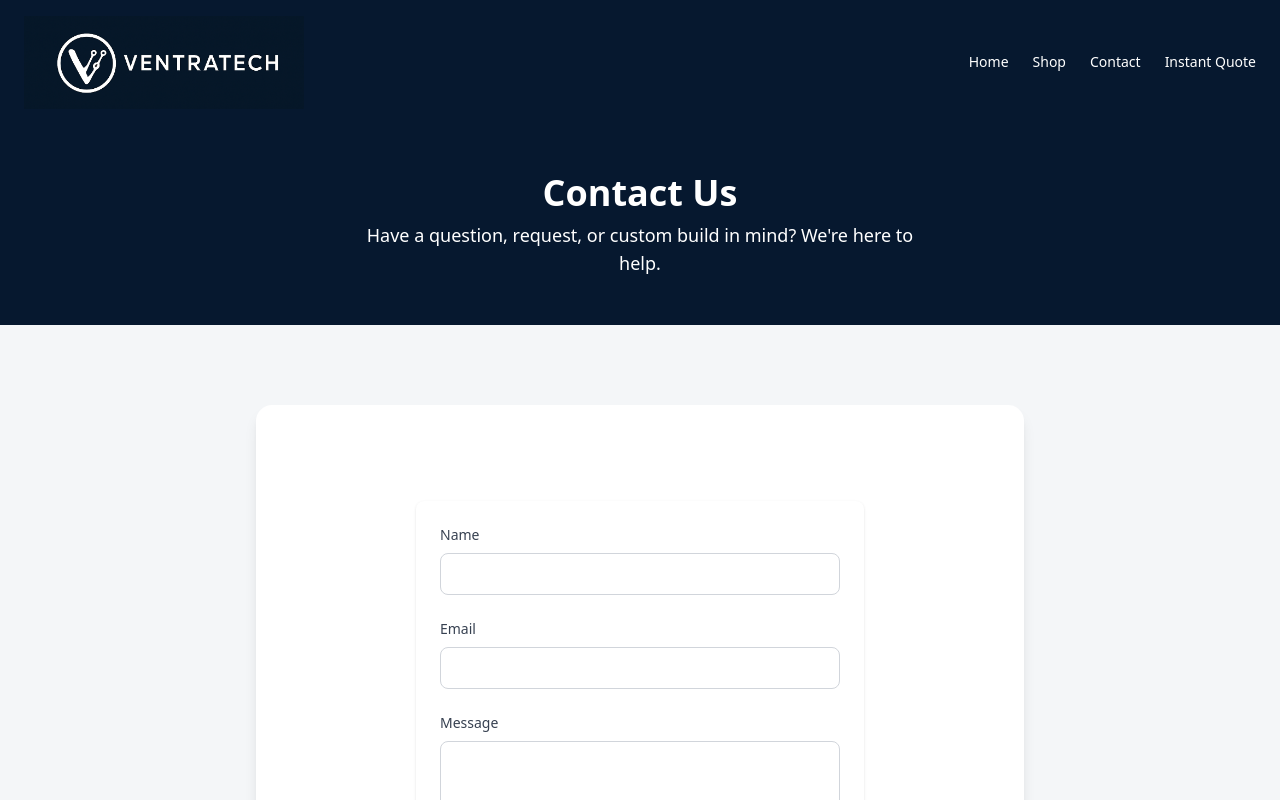
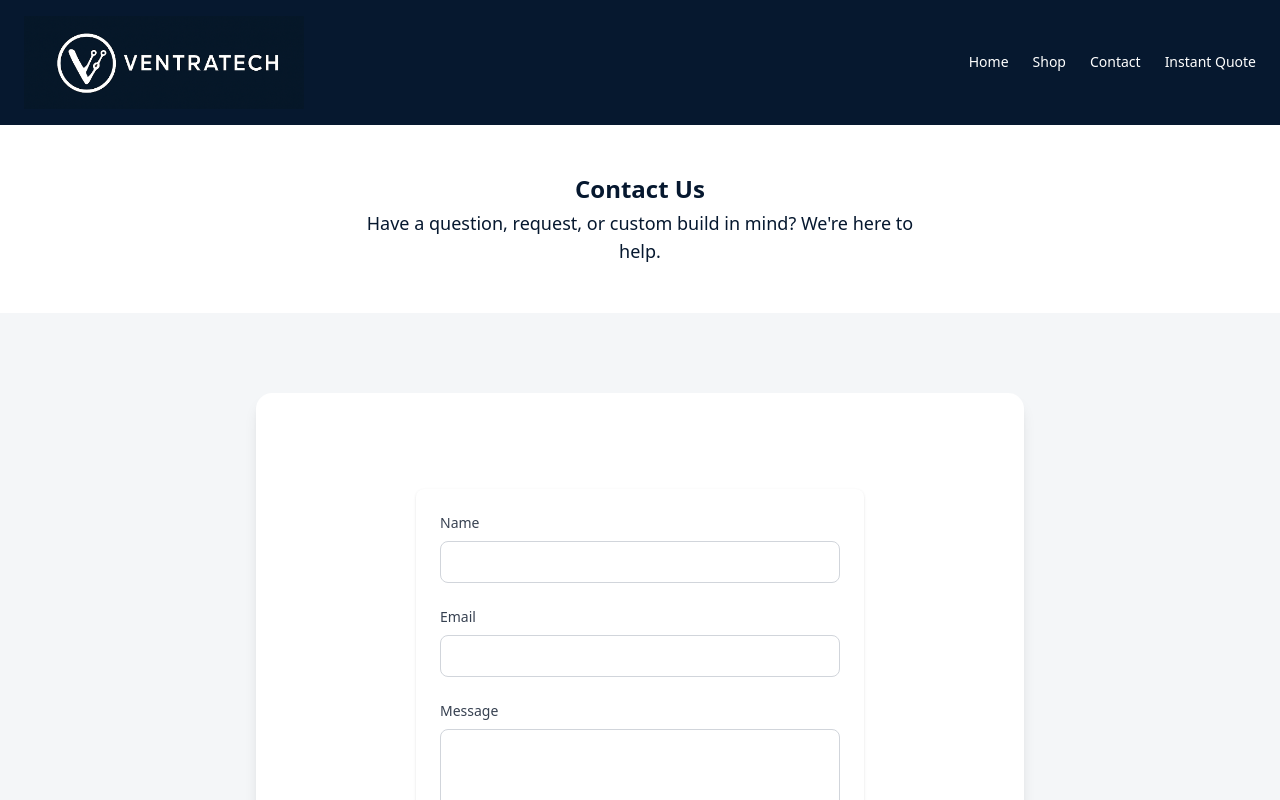
Before and after one commit to Ventratech/ventratech, a Next.js app: page /contact in a window 1280 px wide. Shown: the top 800 px of the page. Built offline with nearby package versions, Linux system fonts and the light colour scheme.

Commit message:
Add contact page

```diff
--- a/src/app/contact/page.tsx
+++ b/src/app/contact/page.tsx
@@ -10,9 +10,9 @@ export default function ContactPage() {
       <Navbar />
 
       {/* Banner */}
-      <section className="bg-[#06182F] text-white py-12 text-center">
+      <section className="bg-white text-[#06182F] py-12 text-center">
         <div className="max-w-3xl mx-auto px-4">
-          <h3 className="text-4xl font-bold mb-2">Contact Us</h3>
+          <h3 className="text-2xl font-bold mb-1">Contact Us</h3>
           <p className="text-lg max-w-xl mx-auto">
             Have a question, request, or custom build in mind? We&apos;re here to help.
           </p>
```
